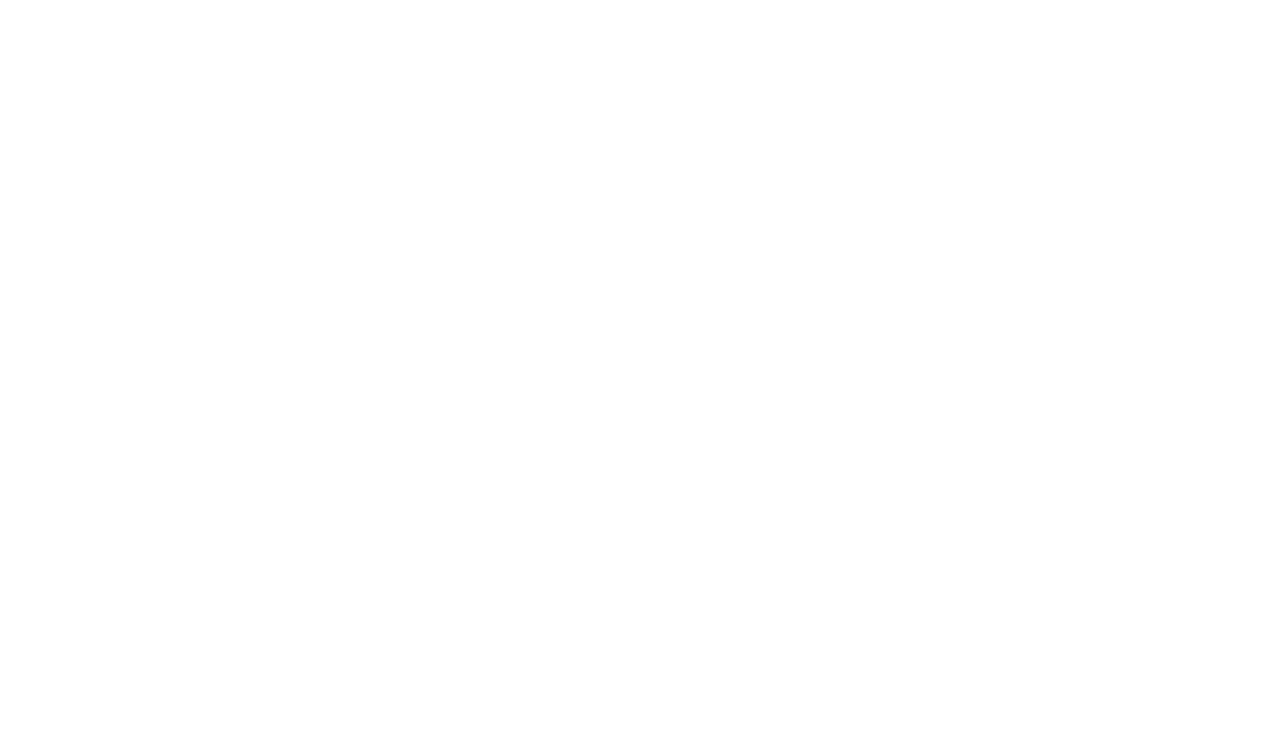
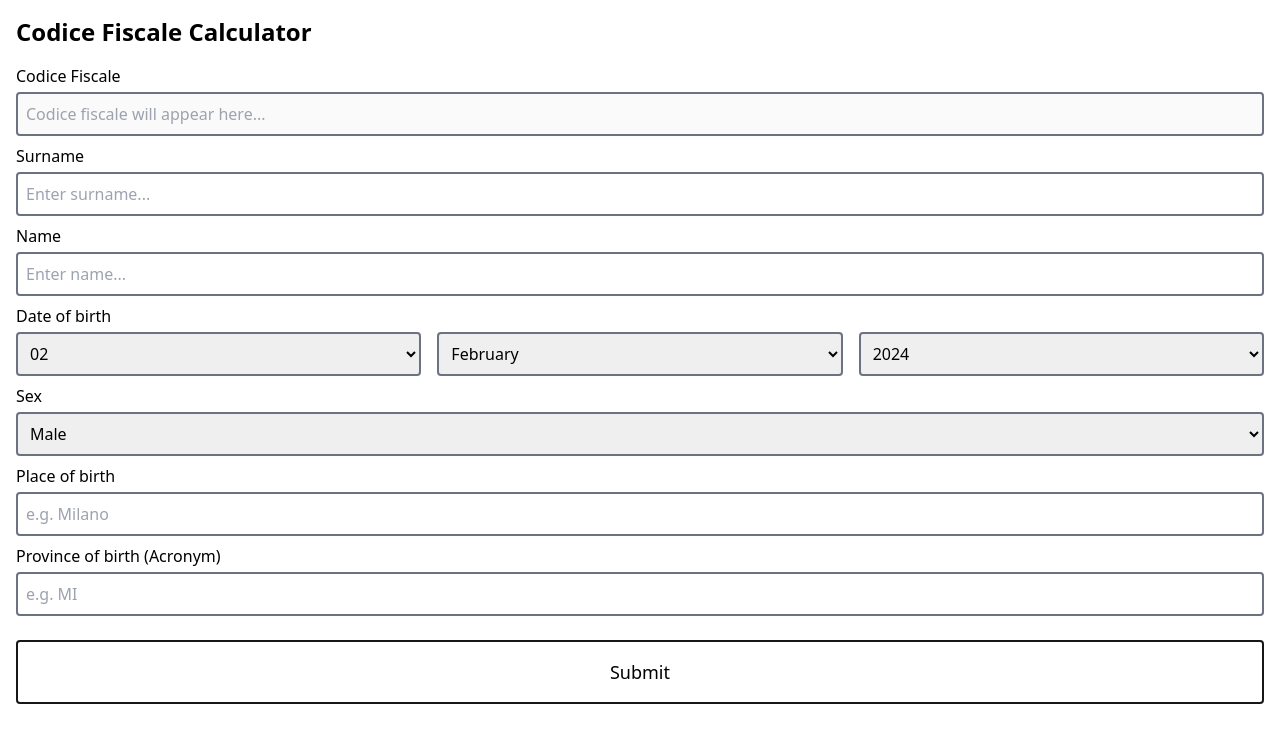
Before and after one commit to Zekumoru/codice-fiscale-calculator, a React (Vite) app: page / in a window 1280 px wide. Shown: the top 742 px of the page. Built offline with nearby package versions, Linux system fonts and the light colour scheme.

Commit message:
Create form

```diff
--- a/src/App.tsx
+++ b/src/App.tsx
@@ -1,5 +1,108 @@
+import { useState } from "react";
+import DatePicker from "./components/DatePicker";
+import Select from "./components/Select";
+import TextInput from "./components/TextInput";
+import LoadingScreen from "./components/LoadingScreen";
+import useCodiceFiscale from "./hooks/useCodiceFiscale";
+
 function App() {
-  return <></>;
+  const [surname, setSurname] = useState("");
+  const [name, setName] = useState("");
+  const [date, setDate] = useState(() => new Date());
+  const [sex, setSex] = useState("Male");
+  const [birthPlace, setBirthPlace] = useState("");
+  const [birthProvince, setBirthProvince] = useState("");
+  const [getCodiceFiscale, codiceFiscale, isLoading, error] =
+    useCodiceFiscale();
+
+  const handleSubmit = async () => {
+    if (birthPlace === "" || birthProvince === "") return;
+    await getCodiceFiscale({
+      birth: date,
+      birthPlace,
+      birthProvince,
+      name,
+      sex,
+      surname,
+    });
+  };
+
+  return (
+    <div className="p-4 max-w-screen-xl mx-auto">
+      {isLoading && <LoadingScreen />}
+      <h1 className="font-bold text-2xl mb-4">Codice Fiscale Calculator</h1>
+      <form
+        className="flex flex-col gap-2"
+        onSubmit={async (event) => {
+          event.preventDefault();
+          await handleSubmit();
+        }}
+      >
+        <TextInput
+          id="codice-fiscale"
+          label="Codice Fiscale"
+          name="codice-fiscale"
+          placeholder="Codice fiscale will appear here..."
+          value={codiceFiscale}
+          disabled
+        />
+        <TextInput
+          id="surname"
+          label="Surname"
+          name="surname"
+          placeholder="Enter surname..."
+          value={surname}
+          onChange={setSurname}
+          required
+        />
+        <TextInput
+          id="name"
+          label="Name"
+          name="name"
+          placeholder="Enter name..."
+          value={name}
+          onChange={setName}
+          required
+        />
+        <DatePicker label="Date of birth" value={date} onChange={setDate} />
+        <div className="flex flex-col gap-1">
+          <div>Sex</div>
+          <Select id="sex" name="sex" label="Sex" value={sex} onChange={setSex}>
+            {["Male", "Female"].map((sex) => (
+              <option key={sex} value={sex}>
+                {sex}
+              </option>
+            ))}
+          </Select>
+        </div>
+        <TextInput
+          id="place-of-birth"
+          name="place-of-birth"
+          label="Place of birth"
+          placeholder="e.g. Milano"
+          value={birthPlace}
+          onChange={setBirthPlace}
+          required
+        />
+        <TextInput
+          id="province-of-birth"
+          name="province-of-birth"
+          label="Province of birth (Acronym)"
+          placeholder="e.g. MI"
+          value={birthProvince}
+          onChange={setBirthProvince}
+          maxLength={2}
+          required
+        />
+        {error && (
+          <p className="text-red-600 text-lg font-semibold">Error: {error}</p>
+        )}
+        <button className="p-4 border-2 rounded border-neutral-900 mt-4 text-lg hover:bg-neutral-900 hover:text-white transition">
+          Submit
+        </button>
+      </form>
+    </div>
+  );
 }
 
 export default App;
```
